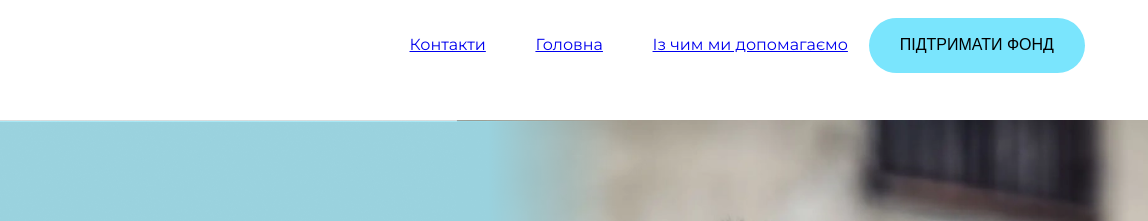
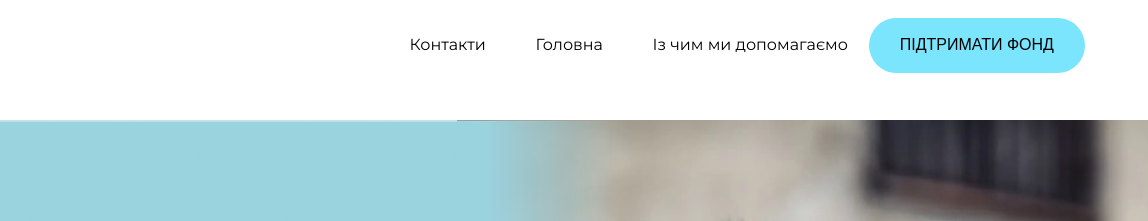
Before and after one commit to oksanazadara/sait, a plain HTML site: page index.html in a window 1280 px wide. Shown: the top 221 px of the page, 132-1280 px from the left. Drawn offline with Linux system fonts and the light colour scheme.

Commit message:
Update style.css

```diff
--- a/style.css
+++ b/style.css
@@ -34,6 +34,10 @@ body {
    align-items: center;
 }
 
+.menu-list a {
+    text-decoration:none;
+    color:black;
+}
 .menu-item {
     margin-left: 3.1em;
 }
```
